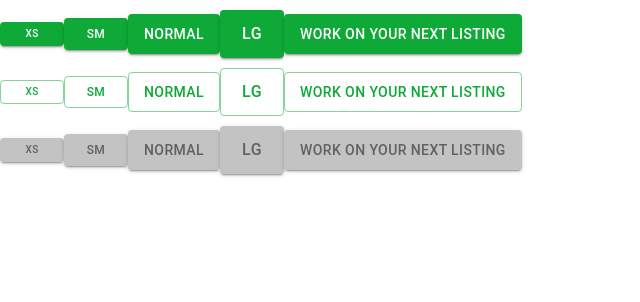
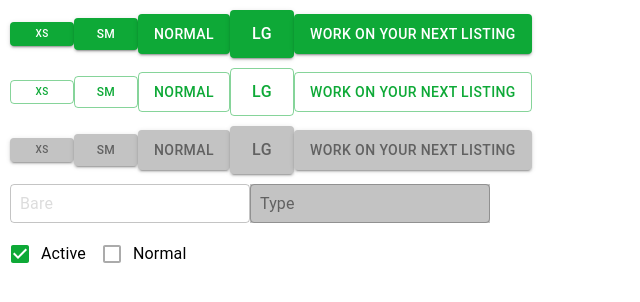
Before and after one commit to ella33/react-material-ui-poc, a React (Create React App) app: page / in a window 1280 px wide. Shown: the top 302 px of the page, without its empty margins (0-640 px from the left). Built offline with nearby package versions, Linux system fonts and the light colour scheme.

Commit message:
Input field

```diff
--- a/src/App.js
+++ b/src/App.js
@@ -1,13 +1,17 @@
 import React from 'react';
 import { ThemeProvider } from '@material-ui/styles';
 import Box from '@material-ui/core/Box';
+import OutlinedInput from '@material-ui/core/OutlinedInput';
+import FormControlLabel from '@material-ui/core/FormControlLabel';
+import Checkbox from '@material-ui/core/Checkbox';
+import CheckBoxIcon from '@material-ui/icons/CheckBox';
 import SbyButton from './components/button';
 import theme from './styles/theme';
 
 function App() {
   return (
     <ThemeProvider theme={theme}>
-      <Box my={2}>
+      <Box m={2}>
         <SbyButton variant="contained" size="xs">xs</SbyButton>
         <SbyButton variant="contained" size="sm">sm</SbyButton>
         <SbyButton variant="contained">normal</SbyButton>
@@ -15,7 +19,7 @@ function App() {
         <SbyButton variant="contained">work on your next listing</SbyButton>
       </Box>
 
-      <Box my={2}>
+      <Box m={2}>
         <SbyButton variant="outlined" size="xs">xs</SbyButton>
         <SbyButton variant="outlined" size="sm">sm</SbyButton>
         <SbyButton variant="outlined">normal</SbyButton>
@@ -23,13 +27,41 @@ function App() {
         <SbyButton variant="outlined">work on your next listing</SbyButton>
       </Box>
 
-      <Box my={2}>
+      <Box m={2}>
         <SbyButton variant="contained" color="secondary" size="xs">xs</SbyButton>
         <SbyButton variant="contained" color="secondary" size="sm">sm</SbyButton>
         <SbyButton variant="contained" color="secondary">normal</SbyButton>
         <SbyButton variant="contained" color="secondary" size="lg">lg</SbyButton>
         <SbyButton variant="contained" color="secondary">work on your next listing</SbyButton>
       </Box>
+
+      <Box m={2}>
+        <OutlinedInput placeholder="Bare" variant="outlined" />
+        <OutlinedInput defaultValue="Type" disabled={true} placeholder="Bare" variant="outlined" />
+      </Box>
+
+      <Box m={2}>
+        <FormControlLabel
+          control={
+            <Checkbox
+              checked={true}
+              value="checkedB"
+              color="primary"
+            />
+          }
+          label="Active"
+        />
+        <FormControlLabel
+          control={
+            <Checkbox
+              checked={false}
+              value="checkedB"
+              color="primary"
+            />
+          }
+          label="Normal"
+        />
+      </Box>
     </ThemeProvider>
   );
 }
--- a/src/styles/theme.js
+++ b/src/styles/theme.js
@@ -2,11 +2,17 @@ import { createMuiTheme } from '@material-ui/core/styles';
 
 const colors = {
   primary: '#0EA937',
-  secondary: '#C3C3C3'
+  secondary: '#C3C3C3',
+  lightGrey: 'rgba(0, 0, 0, 0.33)',
+  darkGrey: '#616161',
 };
 
+const inputColor = colors.lightGrey;
+
+const spacingBaseUnit = 5;
+
 const theme = createMuiTheme({
-  spacing: 5,
+  spacing: spacingBaseUnit,
   palette: {
     type: 'light',
     primary: {
@@ -18,6 +24,37 @@ const theme = createMuiTheme({
       contrastText: '#616161',
     }
   },
+  overrides: {
+    MuiOutlinedInput: {
+      focused: {
+        borderColor: colors.primary,
+        caretColor: colors.primary,
+      },
+      root: {
+        '&:hover $notchedOutline': {
+          borderColor: inputColor,
+        },
+      },
+      input: {
+        color: colors.darkGrey,
+        padding: `${2*spacingBaseUnit}px`,
+        '&::placeholder': {
+          color: inputColor,
+        },
+        '&:focus': {
+          color: colors.primary,
+        },
+        '&:disabled': {
+          backgroundColor: colors.secondary,
+        }
+      },
+    },
+    MuiCheckbox: {
+      root: {
+        color: inputColor,
+      },
+    },
+  },
 });
 
 export default theme;
```
Also changed, not shown: 1 other file (tests, documents, lock files or other folders).
